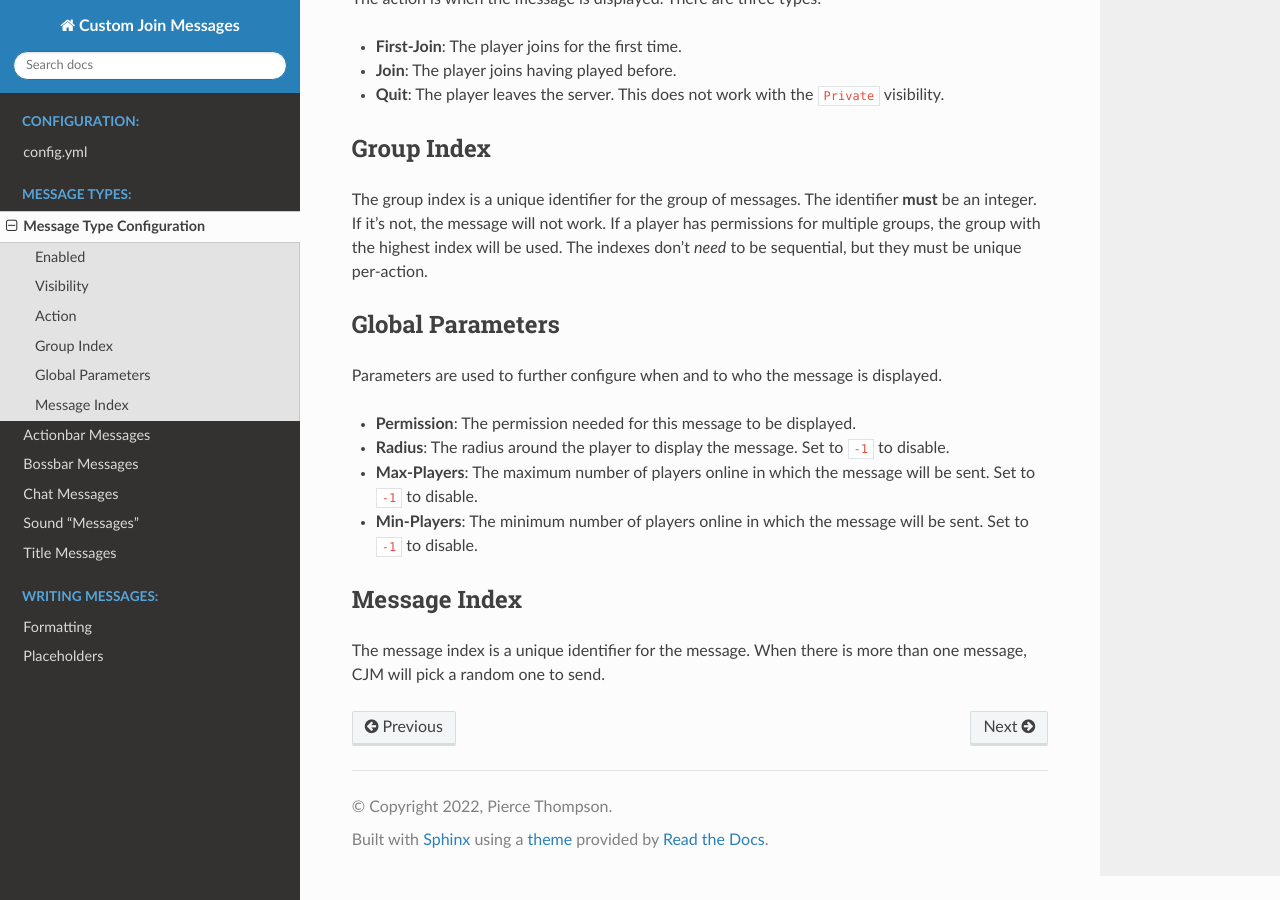
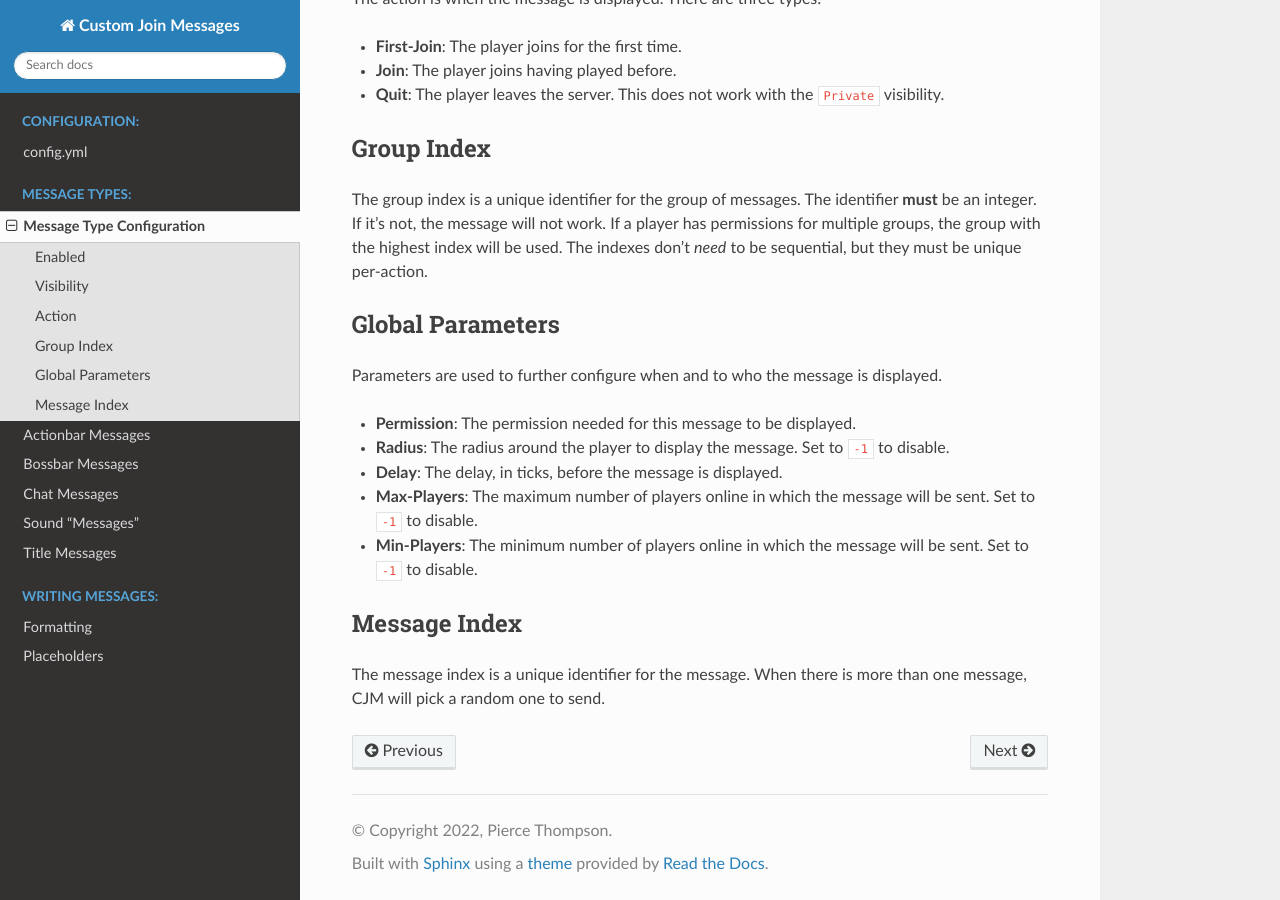
Before and after one commit to Insprill/custom-join-messages, a Sphinx documentation site: the page built from docs/message-types/messages.rst, in a window 1280 px wide and 900 px high, scrolled down 765 px. Built offline with Sphinx 7.4.7 and the Read the Docs theme 2.0.0, drawn with Linux system fonts in a browser that asks for light colours.

Commit message:
Document the Delay message parameter

```diff
--- a/docs/message-types/messages.rst
+++ b/docs/message-types/messages.rst
@@ -51,6 +51,7 @@ Parameters are used to further configure when and to who the message is displaye
 
 * **Permission**: The permission needed for this message to be displayed.
 * **Radius**: The radius around the player to display the message. Set to ``-1`` to disable.
+* **Delay**: The delay, in ticks, before the message is displayed.
 * **Max-Players**: The maximum number of players online in which the message will be sent. Set to ``-1`` to disable.
 * **Min-Players**: The minimum number of players online in which the message will be sent. Set to ``-1`` to disable.
 
```
